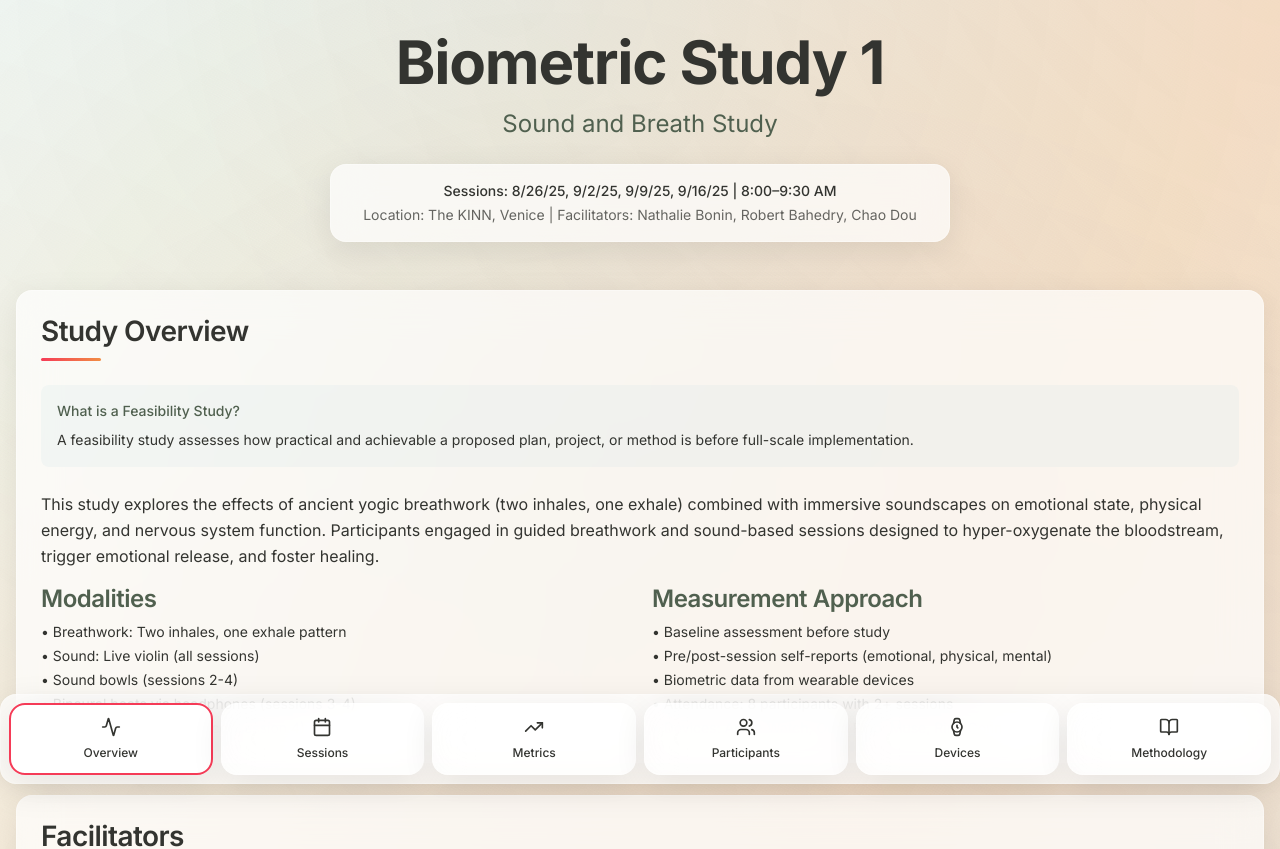
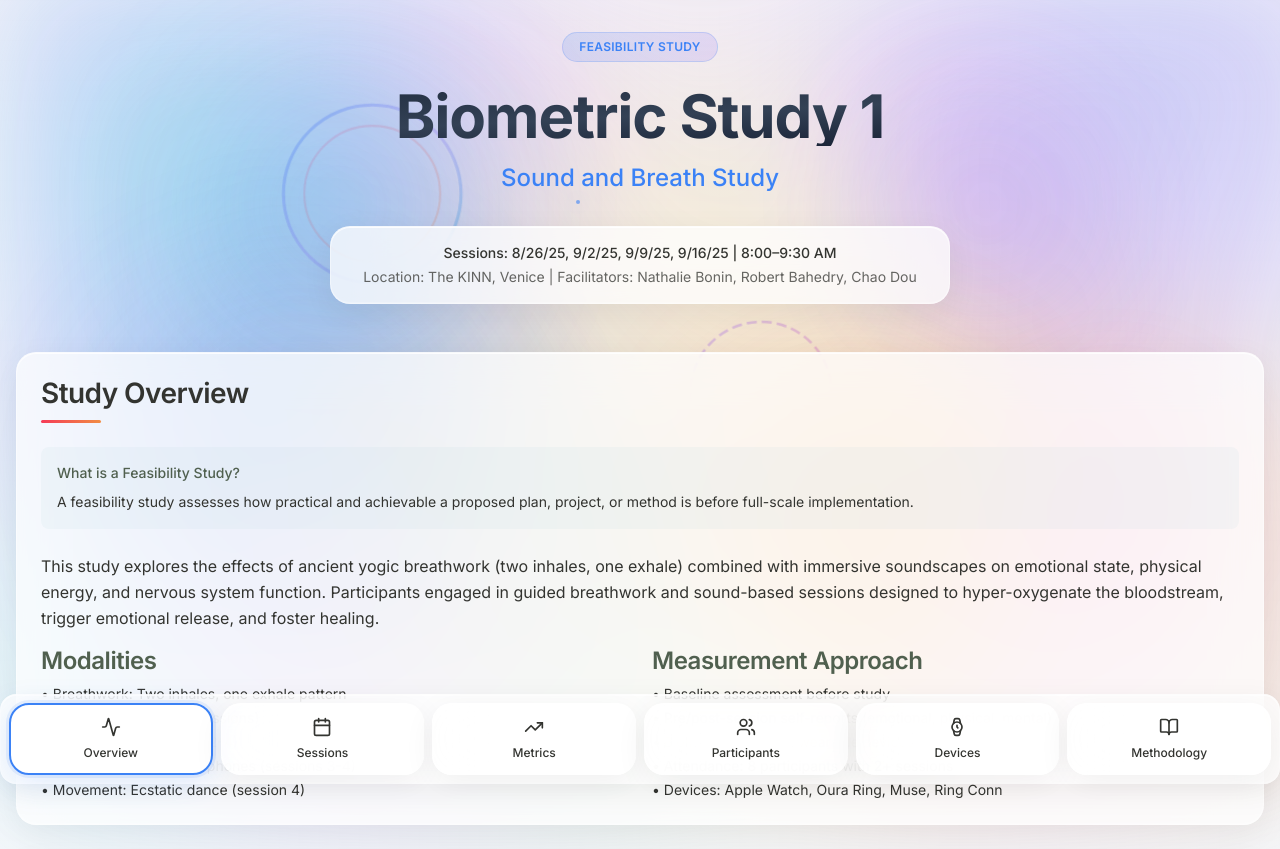
Before and after one commit to chaocdou-ux/biometric-dashboard, a React (Vite) app: page / in a window 1280 px wide. Shown: the top 849 px of the page. Built offline with nearby package versions, Linux system fonts and the light colour scheme.

Commit message:
Added ABSTRACT_DESIGN_UPDATE.md

```diff
--- a/src/App.jsx
+++ b/src/App.jsx
@@ -1,5 +1,6 @@
 import { useState } from 'react';
 import { Activity, Calendar, TrendingUp, Users, Watch, BookOpen } from 'lucide-react';
+import AbstractBackground from './components/AbstractBackground';
 import Overview from './components/Overview';
 import Sessions from './components/Sessions';
 import Metrics from './components/Metrics';
@@ -41,12 +42,16 @@ export default function App() {
 
   return (
     <div className="min-h-screen pb-32 relative">
+      <AbstractBackground />
       <div className="relative z-10 container mx-auto px-4 py-8 max-w-7xl">
-        <header className="mb-12 text-center">
-          <h1 className="text-5xl md:text-6xl font-bold mb-4" style={{ color: '#333430' }}>
+        <header className="mb-12 text-center relative">
+          <div className="inline-block mb-6 px-4 py-1.5 rounded-full text-xs font-semibold tracking-wide uppercase" style={{ background: 'linear-gradient(135deg, rgba(59, 130, 246, 0.15), rgba(139, 92, 246, 0.15))', color: '#3B82F6', border: '1px solid rgba(59, 130, 246, 0.2)' }}>
+            Feasibility Study
+          </div>
+          <h1 className="text-5xl md:text-6xl font-bold mb-4 bg-gradient-to-br from-slate-800 via-slate-700 to-slate-900 bg-clip-text text-transparent">
             Biometric Study 1
           </h1>
-          <p className="text-xl md:text-2xl mb-6" style={{ color: '#50604F' }}>
+          <p className="text-xl md:text-2xl mb-8 font-medium" style={{ color: '#3B82F6' }}>
             Sound and Breath Study
           </p>
           <div className="glass-panel inline-block px-8 py-4 text-sm" style={{ color: '#333430' }}>
--- /dev/null
+++ b/src/components/AbstractBackground.jsx
@@ -0,0 +1,218 @@
+export default function AbstractBackground() {
+  return (
+    <div className="fixed inset-0 pointer-events-none z-0 overflow-hidden">
+      <div
+        className="absolute"
+        style={{
+          top: '8%',
+          right: '12%',
+          width: '280px',
+          height: '280px',
+          background: 'radial-gradient(circle, rgba(139, 92, 246, 0.25) 0%, rgba(168, 85, 247, 0.15) 40%, transparent 70%)',
+          borderRadius: '50%',
+          filter: 'blur(50px)',
+          animation: 'pulse 10s ease-in-out infinite'
+        }}
+      />
+
+      <div
+        className="absolute"
+        style={{
+          top: '35%',
+          left: '8%',
+          width: '400px',
+          height: '400px',
+          background: 'radial-gradient(circle, rgba(6, 182, 212, 0.3) 0%, rgba(59, 130, 246, 0.2) 45%, transparent 75%)',
+          borderRadius: '50%',
+          filter: 'blur(70px)',
+          animation: 'pulse 12s ease-in-out infinite 2s'
+        }}
+      />
+
+      <div
+        className="absolute"
+        style={{
+          bottom: '15%',
+          right: '20%',
+          width: '350px',
+          height: '350px',
+          background: 'radial-gradient(circle, rgba(251, 146, 60, 0.25) 0%, rgba(249, 115, 22, 0.18) 50%, transparent 75%)',
+          borderRadius: '50%',
+          filter: 'blur(65px)',
+          animation: 'pulse 9s ease-in-out infinite 4s'
+        }}
+      />
+
+      <div
+        className="absolute"
+        style={{
+          top: '50%',
+          right: '5%',
+          width: '200px',
+          height: '200px',
+          background: 'radial-gradient(circle, rgba(236, 72, 153, 0.2) 0%, rgba(244, 114, 182, 0.12) 60%, transparent 80%)',
+          borderRadius: '50%',
+          filter: 'blur(45px)',
+          animation: 'pulse 11s ease-in-out infinite 1s'
+        }}
+      />
+
+      <svg
+        className="absolute"
+        style={{
+          top: '15%',
+          left: '20%',
+          width: '180px',
+          height: '180px',
+          opacity: 0.4,
+          animation: 'float 20s ease-in-out infinite'
+        }}
+        viewBox="0 0 180 180"
+        fill="none"
+      >
+        <circle
+          cx="90"
+          cy="90"
+          r="85"
+          stroke="url(#gradient1)"
+          strokeWidth="3"
+          fill="none"
+          opacity="0.6"
+        />
+        <circle
+          cx="90"
+          cy="90"
+          r="65"
+          stroke="url(#gradient2)"
+          strokeWidth="2"
+          fill="none"
+          opacity="0.4"
+        />
+        <defs>
+          <linearGradient id="gradient1" x1="0%" y1="0%" x2="100%" y2="100%">
+            <stop offset="0%" stopColor="#3B82F6" stopOpacity="0.6" />
+            <stop offset="50%" stopColor="#8B5CF6" stopOpacity="0.4" />
+            <stop offset="100%" stopColor="#06B6D4" stopOpacity="0.6" />
+          </linearGradient>
+          <linearGradient id="gradient2" x1="0%" y1="0%" x2="100%" y2="100%">
+            <stop offset="0%" stopColor="#EC4899" stopOpacity="0.5" />
+            <stop offset="100%" stopColor="#F97316" stopOpacity="0.5" />
+          </linearGradient>
+        </defs>
+      </svg>
+
+      <svg
+        className="absolute"
+        style={{
+          bottom: '20%',
+          left: '15%',
+          width: '220px',
+          height: '220px',
+          opacity: 0.35,
+          animation: 'float 18s ease-in-out infinite 3s'
+        }}
+        viewBox="0 0 220 220"
+        fill="none"
+      >
+        <circle
+          cx="110"
+          cy="110"
+          r="105"
+          stroke="url(#gradient3)"
+          strokeWidth="4"
+          fill="none"
+          opacity="0.5"
+        />
+        <path
+          d="M 110 5 A 105 105 0 0 1 215 110"
+          stroke="url(#gradient4)"
+          strokeWidth="6"
+          fill="none"
+          opacity="0.7"
+          strokeLinecap="round"
+        />
+        <defs>
+          <linearGradient id="gradient3" x1="0%" y1="0%" x2="100%" y2="100%">
+            <stop offset="0%" stopColor="#06B6D4" stopOpacity="0.6" />
+            <stop offset="100%" stopColor="#3B82F6" stopOpacity="0.4" />
+          </linearGradient>
+          <linearGradient id="gradient4" x1="0%" y1="0%" x2="100%" y2="0%">
+            <stop offset="0%" stopColor="#FB923C" stopOpacity="0.8" />
+            <stop offset="100%" stopColor="#FBBF24" stopOpacity="0.6" />
+          </linearGradient>
+        </defs>
+      </svg>
+
+      <svg
+        className="absolute"
+        style={{
+          top: '40%',
+          right: '35%',
+          width: '150px',
+          height: '150px',
+          opacity: 0.3,
+          animation: 'float 15s ease-in-out infinite 5s'
+        }}
+        viewBox="0 0 150 150"
+        fill="none"
+      >
+        <circle
+          cx="75"
+          cy="75"
+          r="70"
+          stroke="url(#gradient5)"
+          strokeWidth="2.5"
+          fill="none"
+          opacity="0.5"
+          strokeDasharray="10 5"
+        />
+        <defs>
+          <linearGradient id="gradient5" x1="0%" y1="0%" x2="100%" y2="100%">
+            <stop offset="0%" stopColor="#8B5CF6" stopOpacity="0.6" />
+            <stop offset="100%" stopColor="#EC4899" stopOpacity="0.6" />
+          </linearGradient>
+        </defs>
+      </svg>
+
+      <div
+        className="absolute"
+        style={{
+          top: '25%',
+          left: '45%',
+          width: '4px',
+          height: '4px',
+          background: '#3B82F6',
+          borderRadius: '50%',
+          opacity: 0.6,
+          boxShadow: '0 0 20px rgba(59, 130, 246, 0.6)'
+        }}
+      />
+      <div
+        className="absolute"
+        style={{
+          top: '60%',
+          left: '70%',
+          width: '3px',
+          height: '3px',
+          background: '#8B5CF6',
+          borderRadius: '50%',
+          opacity: 0.5,
+          boxShadow: '0 0 15px rgba(139, 92, 246, 0.5)'
+        }}
+      />
+      <div
+        className="absolute"
+        style={{
+          top: '75%',
+          left: '35%',
+          width: '4px',
+          height: '4px',
+          background: '#06B6D4',
+          borderRadius: '50%',
+          opacity: 0.6,
+          boxShadow: '0 0 18px rgba(6, 182, 212, 0.6)'
+        }}
+      />
+    </div>
+  );
+}
--- a/src/index.css
+++ b/src/index.css
@@ -32,7 +32,12 @@
   }
 
   body {
-    @apply bg-gradient-to-br from-[#F6F7F4] via-[#F7E8CB] to-[#E4E5DF];
+    background:
+      linear-gradient(0deg, rgba(248, 250, 252, 0.95) 0%, rgba(241, 245, 249, 0.9) 100%),
+      repeating-linear-gradient(0deg, transparent, transparent 19px, rgba(148, 163, 184, 0.08) 19px, rgba(148, 163, 184, 0.08) 20px),
+      repeating-linear-gradient(90deg, transparent, transparent 19px, rgba(148, 163, 184, 0.08) 19px, rgba(148, 163, 184, 0.08) 20px),
+      #f8fafc;
+    background-size: 100% 100%, 20px 20px, 20px 20px, 100% 100%;
     font-family: 'Inter', -apple-system, BlinkMacSystemFont, 'SF Pro', system-ui, sans-serif;
     color: #333430;
     min-height: 100vh;
@@ -44,25 +49,94 @@
   body::before {
     content: '';
     position: fixed;
-    top: -50%;
-    left: -50%;
-    width: 200%;
-    height: 200%;
+    top: 0;
+    left: 0;
+    right: 0;
+    bottom: 0;
+    pointer-events: none;
+    z-index: 0;
     background:
-      radial-gradient(circle at 20% 30%, rgba(245, 59, 87, 0.08) 0%, transparent 50%),
-      radial-gradient(circle at 80% 20%, rgba(111, 73, 238, 0.08) 0%, transparent 50%),
-      radial-gradient(circle at 40% 70%, rgba(43, 198, 234, 0.08) 0%, transparent 50%),
-      radial-gradient(circle at 90% 80%, rgba(255, 217, 82, 0.08) 0%, transparent 50%),
-      radial-gradient(circle at 60% 50%, rgba(241, 141, 68, 0.08) 0%, transparent 50%);
-    animation: float 20s ease-in-out infinite;
+      radial-gradient(circle 600px at 15% 25%,
+        rgba(6, 182, 212, 0.35) 0%,
+        rgba(59, 130, 246, 0.25) 25%,
+        rgba(168, 85, 247, 0.15) 50%,
+        transparent 70%),
+      radial-gradient(circle 500px at 85% 15%,
+        rgba(99, 102, 241, 0.3) 0%,
+        rgba(139, 92, 246, 0.2) 40%,
+        transparent 70%),
+      radial-gradient(circle 700px at 50% 60%,
+        rgba(251, 146, 60, 0.25) 0%,
+        rgba(251, 191, 36, 0.15) 35%,
+        rgba(244, 114, 182, 0.1) 60%,
+        transparent 80%),
+      radial-gradient(circle 450px at 80% 75%,
+        rgba(236, 72, 153, 0.2) 0%,
+        rgba(249, 115, 22, 0.15) 50%,
+        transparent 75%),
+      radial-gradient(circle 550px at 25% 80%,
+        rgba(168, 85, 247, 0.2) 0%,
+        rgba(6, 182, 212, 0.15) 50%,
+        transparent 75%);
+    animation: float 25s ease-in-out infinite;
+    filter: blur(60px);
+  }
+
+  body::after {
+    content: '';
+    position: fixed;
+    top: 10%;
+    left: 5%;
+    width: 350px;
+    height: 350px;
+    background: radial-gradient(circle, rgba(6, 182, 212, 0.4) 0%, rgba(59, 130, 246, 0.3) 40%, transparent 70%);
+    border-radius: 50%;
+    filter: blur(80px);
+    animation: pulse 8s ease-in-out infinite, drift 20s ease-in-out infinite;
     pointer-events: none;
     z-index: 0;
   }
 
   @keyframes float {
-    0%, 100% { transform: translate(0, 0) rotate(0deg); }
-    33% { transform: translate(30px, -30px) rotate(120deg); }
-    66% { transform: translate(-20px, 20px) rotate(240deg); }
+    0%, 100% {
+      transform: translate(0, 0) scale(1);
+      opacity: 1;
+    }
+    25% {
+      transform: translate(30px, -20px) scale(1.05);
+      opacity: 0.95;
+    }
+    50% {
+      transform: translate(-20px, 30px) scale(0.98);
+      opacity: 0.9;
+    }
+    75% {
+      transform: translate(20px, 20px) scale(1.02);
+      opacity: 0.95;
+    }
+  }
+
+  @keyframes pulse {
+    0%, 100% {
+      transform: scale(1);
+      opacity: 0.6;
+    }
+    50% {
+      transform: scale(1.2);
+      opacity: 0.8;
+    }
+  }
+
+  @keyframes drift {
+    0%, 100% {
+      transform: translate(0, 0);
+    }
+    33% {
+      transform: translate(100px, -50px);
+    }
+    66% {
+      transform: translate(-50px, 80px);
+    }
   }
 
   h1, h2, h3, h4, h5, h6 {
@@ -89,19 +163,26 @@
 
 @layer components {
   .glass-panel {
-    background: rgba(255, 255, 255, 0.7);
-    backdrop-filter: blur(20px);
-    -webkit-backdrop-filter: blur(20px);
-    border: 1px solid rgba(255, 255, 255, 0.3);
-    box-shadow: 0 8px 32px rgba(0, 0, 0, 0.08);
-    border-radius: 1rem;
-    transition: all 0.25s ease;
+    background: rgba(255, 255, 255, 0.75);
+    backdrop-filter: blur(24px);
+    -webkit-backdrop-filter: blur(24px);
+    border: 1px solid rgba(255, 255, 255, 0.4);
+    box-shadow:
+      0 8px 32px rgba(0, 0, 0, 0.06),
+      inset 0 1px 0 rgba(255, 255, 255, 0.8),
+      inset 0 -1px 0 rgba(255, 255, 255, 0.2);
+    border-radius: 1.25rem;
+    transition: all 0.3s cubic-bezier(0.4, 0, 0.2, 1);
   }
 
   .glass-panel:hover {
-    background: rgba(255, 255, 255, 0.8);
-    box-shadow: 0 12px 40px rgba(0, 0, 0, 0.12);
-    transform: translateY(-2px);
+    background: rgba(255, 255, 255, 0.85);
+    box-shadow:
+      0 16px 48px rgba(0, 0, 0, 0.08),
+      0 8px 16px rgba(0, 0, 0, 0.04),
+      inset 0 1px 0 rgba(255, 255, 255, 0.9),
+      inset 0 -1px 0 rgba(255, 255, 255, 0.3);
+    transform: translateY(-3px);
   }
 
   .glass-card {
@@ -128,7 +209,10 @@
 
   .nav-tab.active {
     background: rgba(255, 255, 255, 0.95);
-    border: 2px solid #F53B57;
+    border: 2px solid #3B82F6;
+    box-shadow:
+      0 0 0 3px rgba(59, 130, 246, 0.1),
+      0 8px 32px rgba(59, 130, 246, 0.15);
   }
 
   .stat-value {
```
Also changed, not shown: 1 other file (tests, documents, lock files or other folders).
